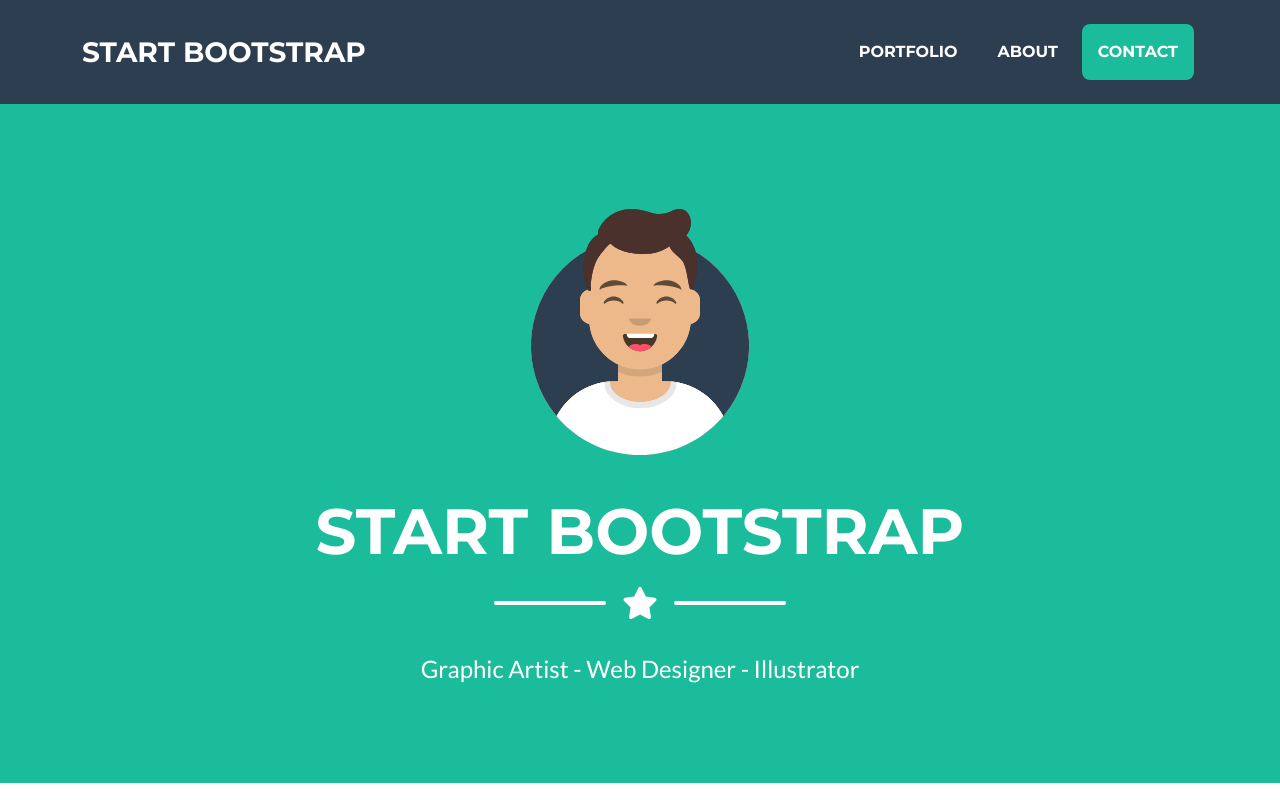
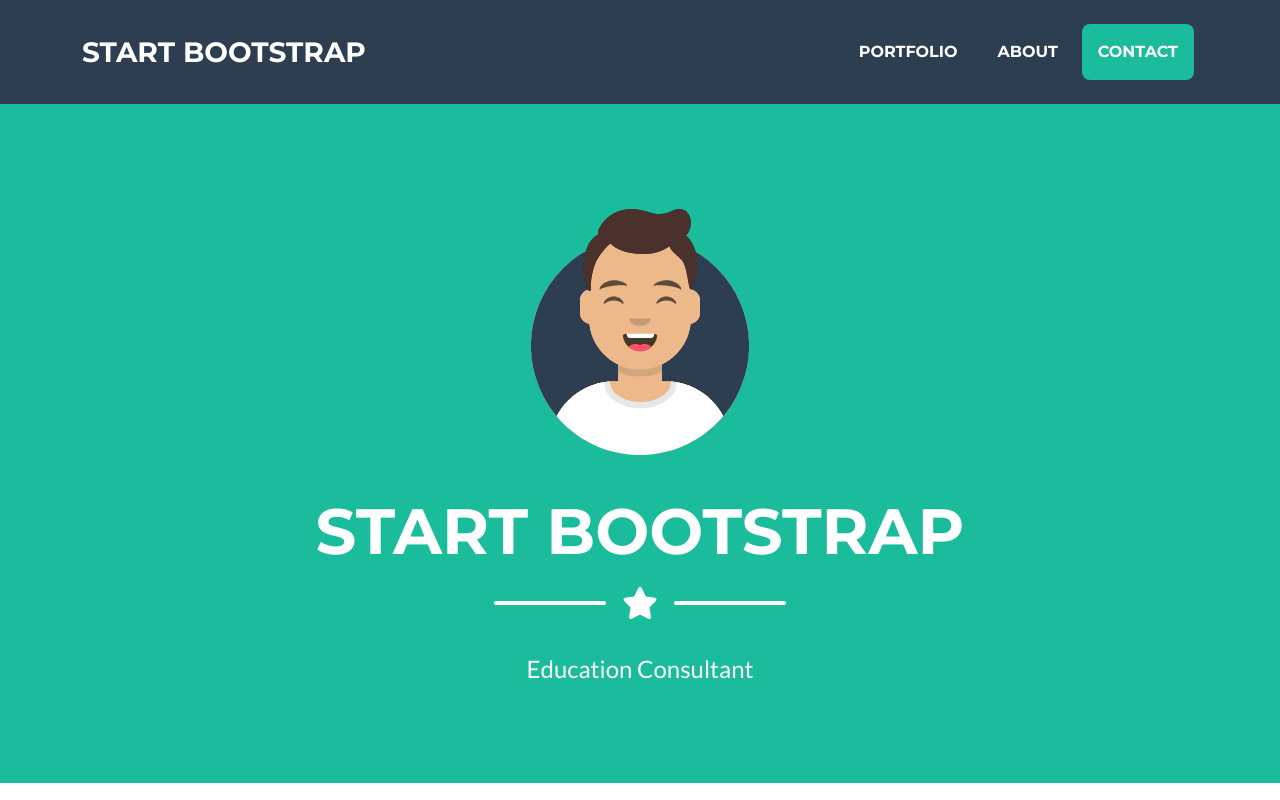
Before and after one commit to nishitaisrani/nishitaisrani.github.io, a plain HTML site: page index.html in a window 1280 px wide. Shown: the top 800 px of the page. Drawn offline with nearby package versions, Linux system fonts and the light colour scheme.

Commit message:
Update index.html

```diff
--- a/index.html
+++ b/index.html
@@ -48,7 +48,7 @@
                     <div class="divider-custom-line"></div>
                 </div>
                 <!-- Masthead Subheading-->
-                <p class="masthead-subheading font-weight-light mb-0">Graphic Artist - Web Designer - Illustrator</p>
+                <p class="masthead-subheading font-weight-light mb-0">Education Consultant</p>
             </div>
         </header>
         <!-- Portfolio Section-->
```
